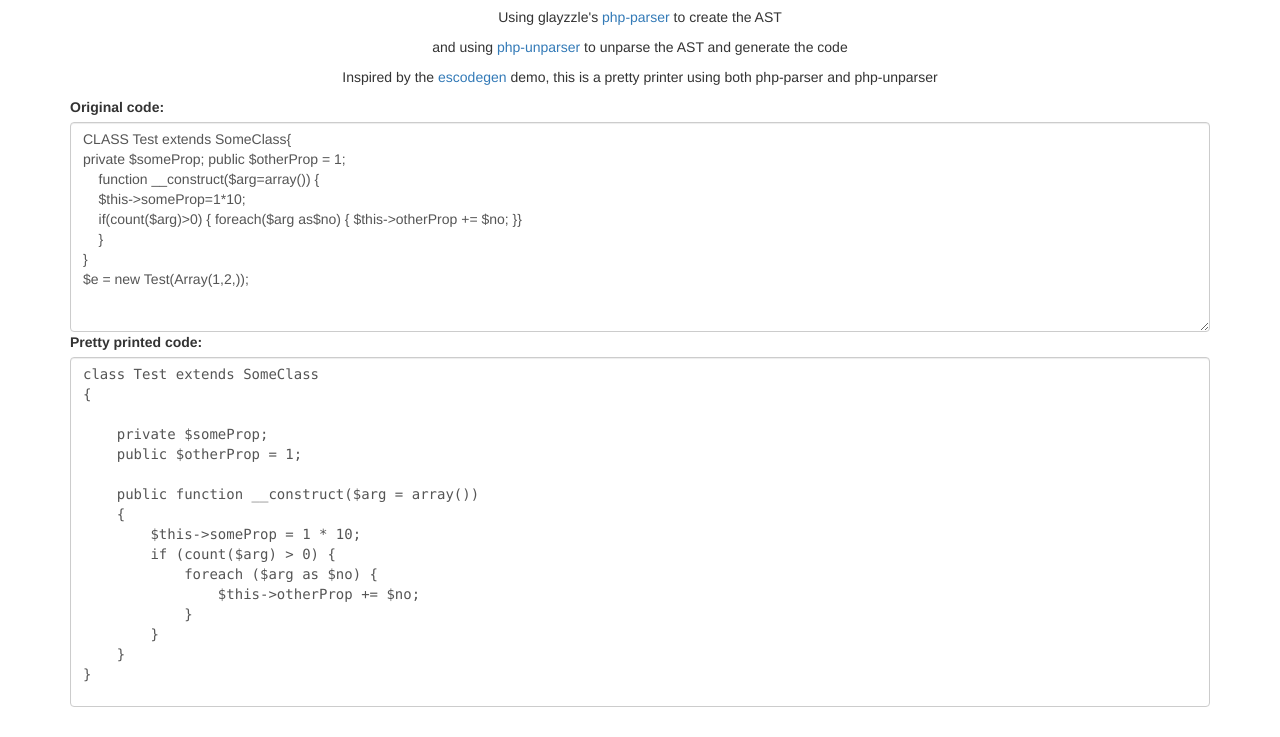
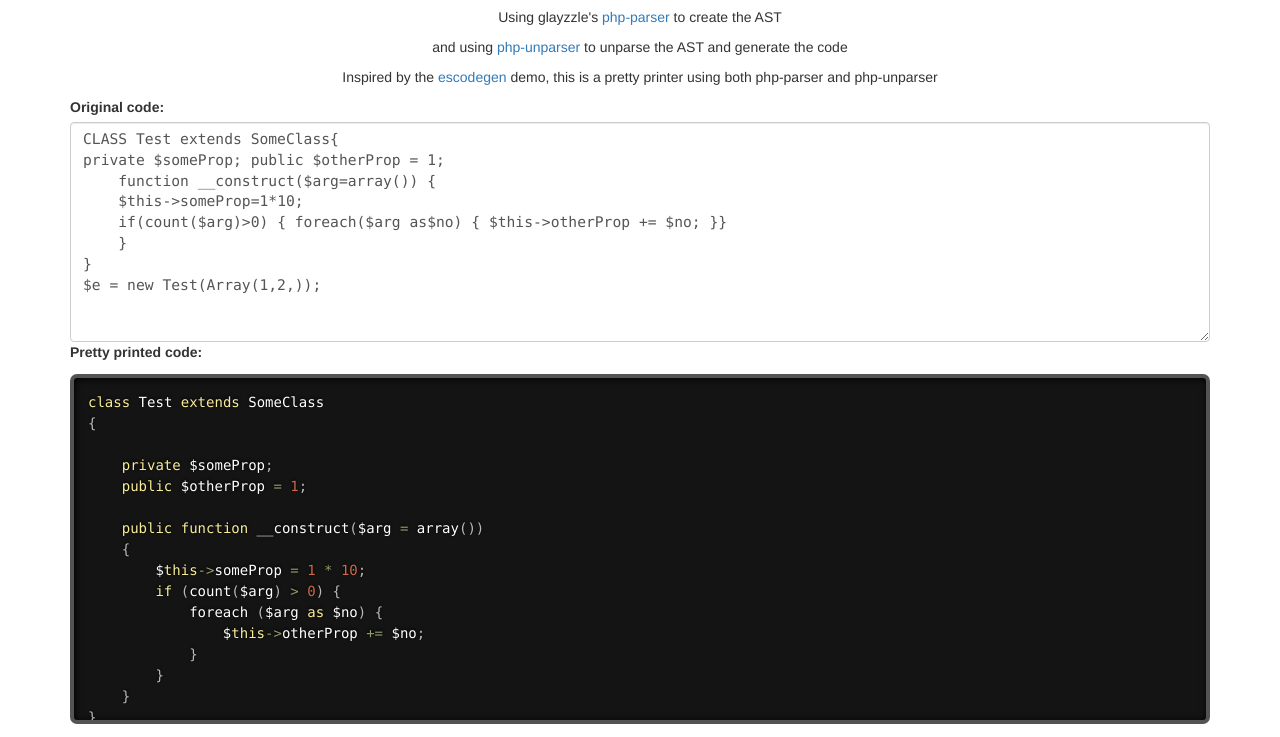
Before and after one commit to chris-l/php-unparser, a plain HTML site: page index.html in a window 1280 px wide. Shown: the part 63-800 px from the top of the page. Drawn offline with nearby package versions, Linux system fonts and the light colour scheme.

Commit message:
Better css, added primsjs

```diff
--- a/demo.js
+++ b/demo.js
@@ -1,6 +1,6 @@
 /* This program is released under the MIT license http://opensource.org/licenses/MIT */
 /*jslint indent: 2, regexp:true*/
-/*global phpUnparser, phpParser, document*/
+/*global phpUnparser, phpParser, document, Prism*/
 
 (function () {
   'use strict';
@@ -13,6 +13,7 @@
     output = document.querySelector('#output');
     try {
       output.textContent = phpUnparser(phpParser.parseEval(code));
+      Prism.highlightAll();
     } catch (e) {
       output.textContent = '***Error***\nThe entered string seems to be invalid php';
     }
--- a/index.html
+++ b/index.html
@@ -4,11 +4,14 @@
 <meta http-equiv="Content-Type" content="text/html; charset=UTF-8">
 <meta charset="utf-8">
 <meta name="viewport" content="width=device-width, initial-scale=1">
+<title>php-parser/php-unparser demo: A PHP pretty printer</title>
 <script src="php-parser.min.js"></script>
 <script src="php-unparser.min.js"></script>
-<link href="//netdna.bootstrapcdn.com/bootstrap/3.0.0-rc1/css/bootstrap.min.css" rel="stylesheet">
+<link href="//maxcdn.bootstrapcdn.com/bootstrap/3.3.7/css/bootstrap.min.css" rel="stylesheet" integrity="sha384-BVYiiSIFeK1dGmJRAkycuHAHRg32OmUcww7on3RYdg4Va+PmSTsz/K68vbdEjh4u" crossorigin="anonymous">
 <link href="simple.css" rel="stylesheet">
-<title>php-parser/php-unparser demo: A PHP pretty printer</title>
+<link rel="stylesheet" href="//cdn.jsdelivr.net/prism/1.5.1/themes/prism-twilight.css">
+<script src="//cdn.jsdelivr.net/prism/1.5.1/prism.js"></script>
+<script src="//cdn.jsdelivr.net/prism/1.5.1/components/prism-php.min.js"></script>
 </head>
 <body>
 <div class="container">
@@ -36,7 +39,7 @@ $e = new Test(Array(1,2,));
   <div class="row">
     <div class="col-lg-12">
       <label for="output">Pretty printed code:</label>
-      <pre id="output" class="form-control input-xlarge uneditable-input"></pre>
+      <pre class="language-javascript"><code class="language-javascript" id="output"></code></pre>
     </div>
   </div>
 </div>
--- a/simple.css
+++ b/simple.css
@@ -1,10 +1,12 @@
-#code, #output {
+#code, pre {
   overflow: auto;
+  font-size: 11pt;
+  font-family: Monaco, "Liberation Mono", "Courier New", "Lucida Console", Consolas, "DejaVu Sans Mono","Bitstream Vera Sans Mono", monospace;
 }
 #code {
   height: 15em;
 }
-#output {
+pre {
   height: 25em;
 }
 .centered {
```
